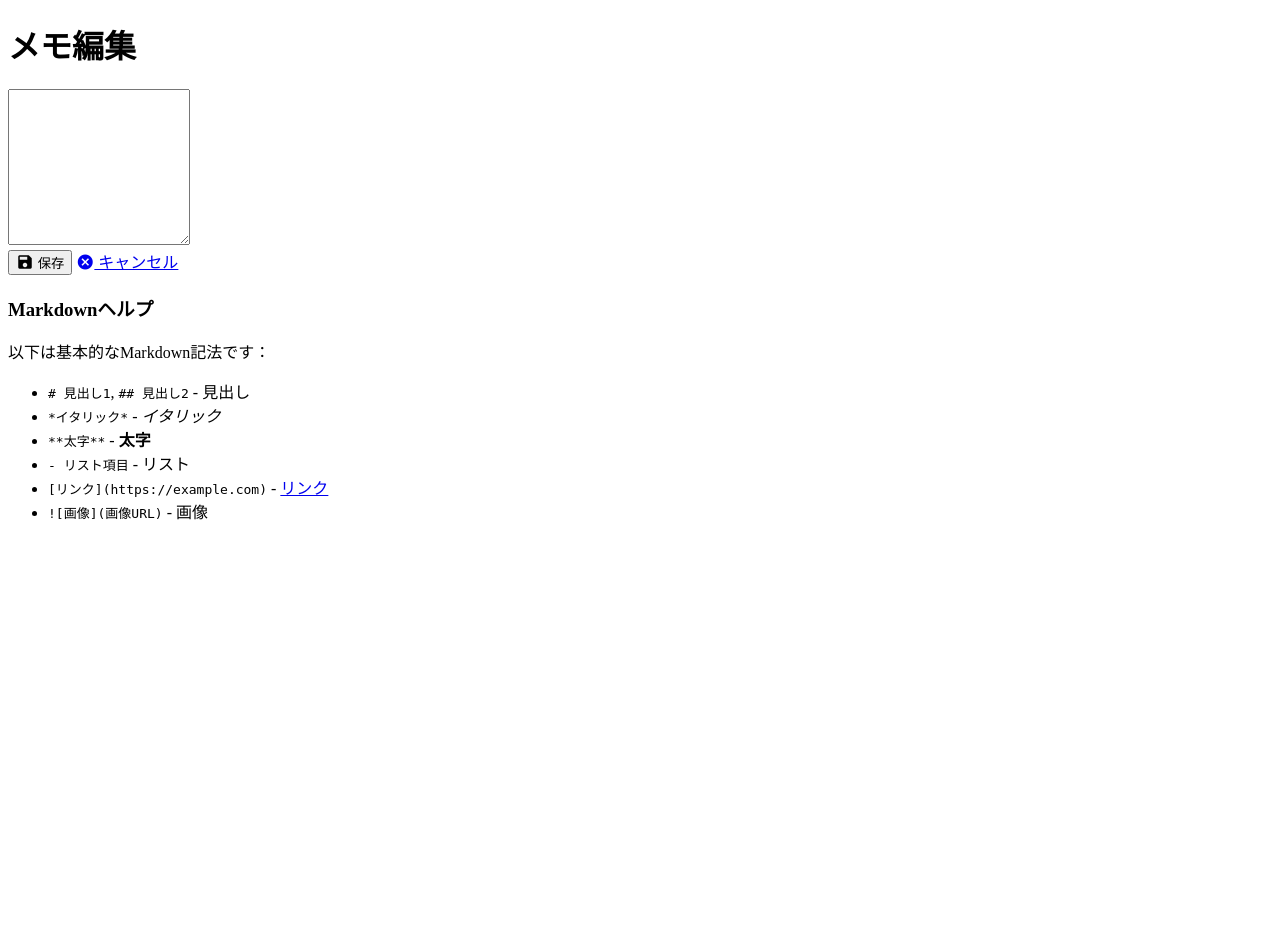
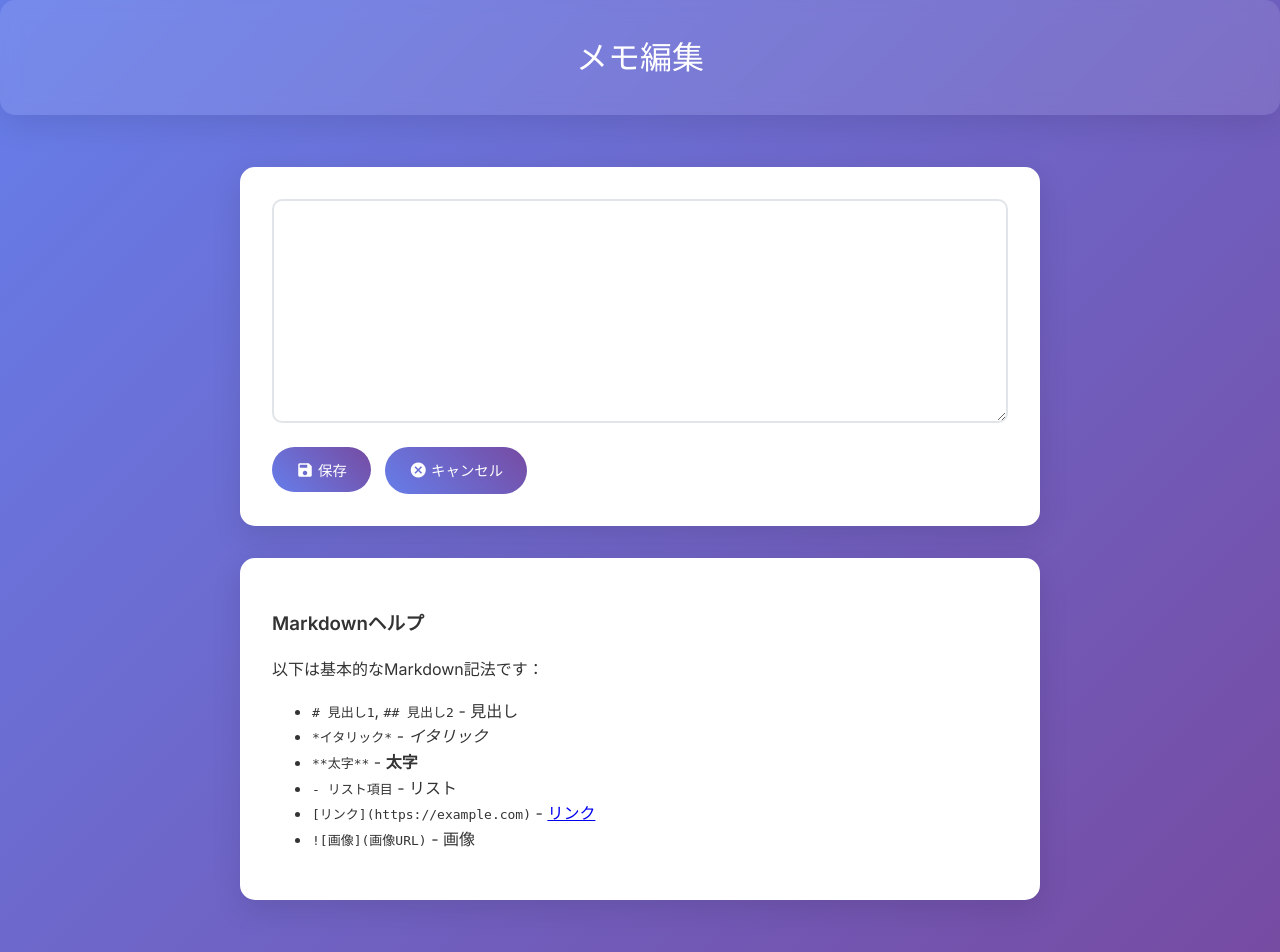
Before and after one commit to miyabis7th/flask-markdown-memo, a Flask app: template templates/edit_memo.html in a window 1280 px wide. Before the commit the page ends 520 px from the top, so only its background shows below. Run offline with Flask 3, Linux system fonts and the light colour scheme; the template is opened without the code that fills it, so the values that code supplies are empty.

Commit message:
UIデザインを洗練化：モダンなスタイル適用

```diff
--- a/static/css/style.css
+++ b/static/css/style.css
@@ -0,0 +1,167 @@
+/* ベースのスタイル設定 */
+:root {
+    --primary-color: #3f51b5;
+    --secondary-color: #f50057;
+    --background-color: #f5f5f5;
+    --card-color: #ffffff;
+    --text-color: #333333;
+    --text-light: #666666;
+    --shadow: 0 2px 5px rgba(0,0,0,0.1);
+    --border-radius: 6px;
+}
+
+body {
+    font-family: 'Segoe UI', Roboto, Oxygen, Ubuntu, 'Open Sans', sans-serif;
+    margin: 0;
+    padding: 0;
+    background-color: var(--background-color);
+    color: var(--text-color);
+    line-height: 1.6;
+}
+
+.container {
+    max-width: 900px;
+    margin: 0 auto;
+    padding: 20px;
+}
+
+header {
+    background-color: var(--primary-color);
+    color: white;
+    padding: 1rem;
+    box-shadow: var(--shadow);
+    margin-bottom: 2rem;
+}
+
+header h1 {
+    margin: 0;
+    text-align: center;
+    font-weight: 500;
+}
+
+/* カード関連のスタイル */
+.card {
+    background-color: var(--card-color);
+    border-radius: var(--border-radius);
+    box-shadow: var(--shadow);
+    padding: 1.5rem;
+    margin-bottom: 1.5rem;
+    transition: transform 0.3s ease, box-shadow 0.3s ease;
+}
+
+.card:hover {
+    transform: translateY(-2px);
+    box-shadow: 0 4px 10px rgba(0,0,0,0.15);
+}
+
+/* フォーム要素 */
+textarea, input[type="text"] {
+    width: 100%;
+    padding: 12px;
+    border: 1px solid #ddd;
+    border-radius: var(--border-radius);
+    font-family: inherit;
+    font-size: 1rem;
+    margin-bottom: 1rem;
+    box-sizing: border-box;
+    transition: border 0.3s ease;
+}
+
+textarea:focus, input[type="text"]:focus {
+    outline: none;
+    border-color: var(--primary-color);
+}
+
+/* ボタンスタイル */
+.btn {
+    display: inline-block;
+    padding: 10px 16px;
+    border: none;
+    border-radius: var(--border-radius);
+    background-color: #e0e0e0;
+    color: var(--text-color);
+    font-size: 0.9rem;
+    font-weight: 500;
+    cursor: pointer;
+    text-decoration: none;
+    text-align: center;
+    transition: background-color 0.3s ease, transform 0.2s ease;
+    margin-right: 8px;
+}
+
+.btn:hover {
+    background-color: #d0d0d0;
+    transform: translateY(-1px);
+}
+
+.btn-primary {
+    background-color: var(--primary-color);
+    color: white;
+}
+
+.btn-primary:hover {
+    background-color: #303f9f;
+}
+
+.btn-danger {
+    background-color: var(--secondary-color);
+    color: white;
+}
+
+.btn-danger:hover {
+    background-color: #d50000;
+}
+
+/* メモ関連のスタイル */
+.memo-list {
+    display: grid;
+    grid-template-columns: repeat(auto-fill, minmax(280px, 1fr));
+    gap: 20px;
+    margin-top: 2rem;
+}
+
+.memo {
+    background-color: var(--card-color);
+    border-radius: var(--border-radius);
+    box-shadow: var(--shadow);
+    padding: 1.2rem;
+    transition: transform 0.3s ease, box-shadow 0.3s ease;
+    height: 100%;
+    display: flex;
+    flex-direction: column;
+}
+
+.memo:hover {
+    transform: translateY(-2px);
+    box-shadow: 0 4px 10px rgba(0,0,0,0.15);
+}
+
+.memo-content {
+    flex-grow: 1;
+    overflow: hidden;
+    margin-bottom: 1rem;
+}
+
+.memo-actions {
+    display: flex;
+    justify-content: flex-end;
+    border-top: 1px solid #eee;
+    padding-top: 10px;
+}
+
+.memo-actions a {
+    color: var(--text-light);
+    margin-left: 12px;
+    text-decoration: none;
+    font-size: 0.9rem;
+    transition: color 0.2s ease;
+}
+
+.memo-actions a:hover {
+    color: var(--primary-color);
+}
+
+/* ユーティリティクラス */
+.text-center { text-align: center; }
+.mt-2 { margin-top: 1.5rem; }
+.mb-2 { margin-bottom: 1.5rem; }
--- a/templates/edit_memo.html
+++ b/templates/edit_memo.html
@@ -6,6 +6,62 @@
     <title>メモ編集</title>
     <link rel="stylesheet" href="{{ url_for('static', filename='css/style.css') }}">
     <link href="https://fonts.googleapis.com/icon?family=Material+Icons" rel="stylesheet">
+    <link href="https://fonts.googleapis.com/css2?family=Inter:wght@300;400;500;600&display=swap" rel="stylesheet">
+    <style>
+        body {
+            font-family: 'Inter', 'Segoe UI', sans-serif;
+            margin: 0;
+            background: linear-gradient(135deg, #667eea 0%, #764ba2 100%);
+            min-height: 100vh;
+        }
+        .container {
+            max-width: 800px;
+            margin: 0 auto;
+            padding: 20px;
+        }
+        header {
+            background: rgba(255,255,255,0.1);
+            backdrop-filter: blur(10px);
+            color: white;
+            padding: 2rem;
+            border-radius: 15px;
+            margin-bottom: 2rem;
+            text-align: center;
+            box-shadow: 0 8px 32px rgba(0,0,0,0.1);
+        }
+        .card {
+            background: white;
+            border-radius: 15px;
+            padding: 2rem;
+            box-shadow: 0 10px 30px rgba(0,0,0,0.1);
+            margin-bottom: 2rem;
+        }
+        textarea {
+            width: 100%;
+            border: 2px solid #e1e5e9;
+            border-radius: 10px;
+            padding: 15px;
+            font-family: 'Monaco', 'Menlo', monospace;
+            resize: vertical;
+            min-height: 200px;
+        }
+        .btn {
+            background: linear-gradient(45deg, #667eea, #764ba2);
+            color: white;
+            border: none;
+            padding: 12px 24px;
+            border-radius: 25px;
+            font-weight: 500;
+            cursor: pointer;
+            text-decoration: none;
+            display: inline-block;
+            margin-right: 10px;
+            transition: transform 0.2s ease;
+        }
+        .btn:hover {
+            transform: translateY(-2px);
+        }
+    </style>
 </head>
 <body>
     <header>
```
Also changed, not shown: templates/index.html (+69 -0 lines), templates/memo_detail.html (+50 -0 lines).
